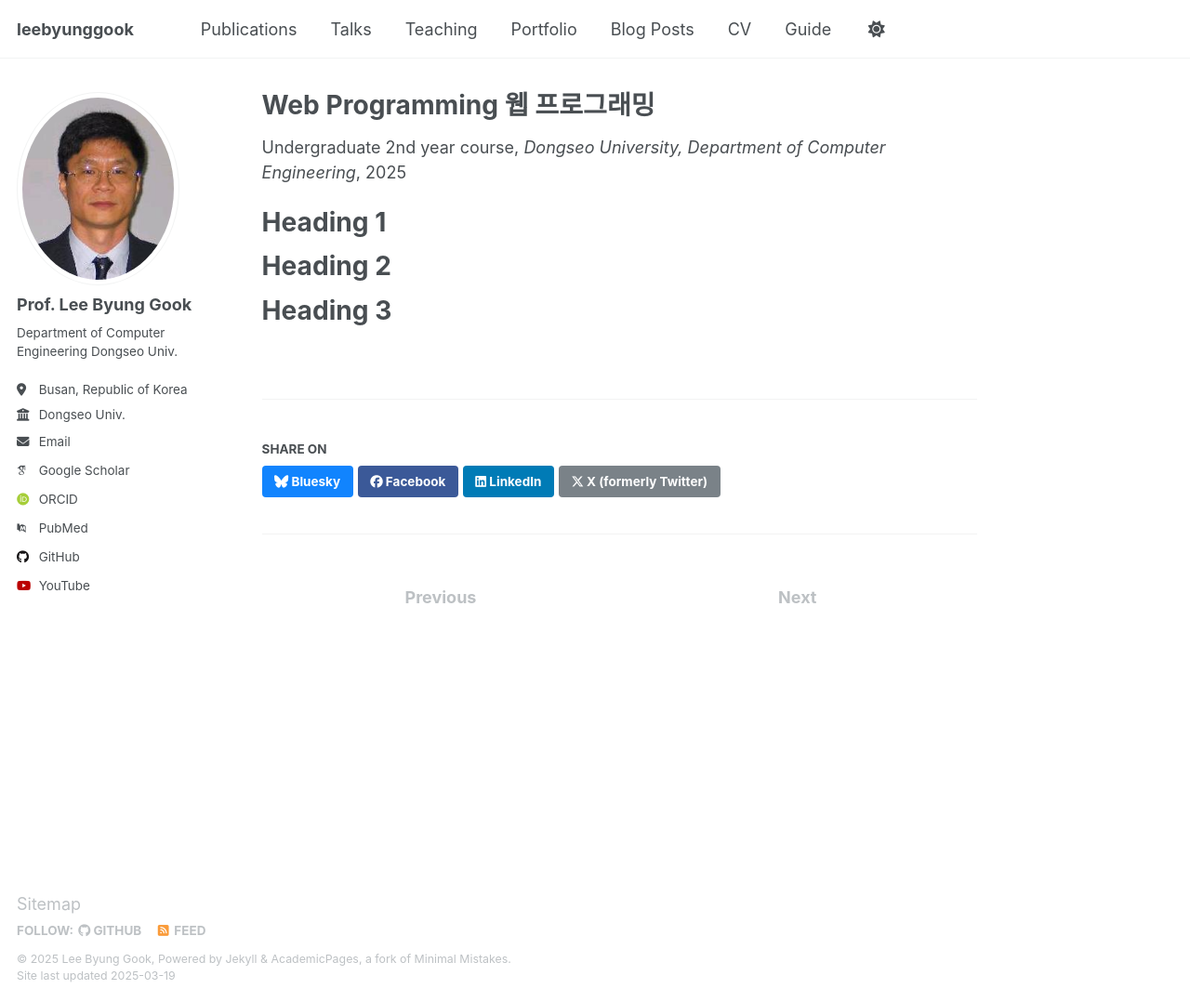
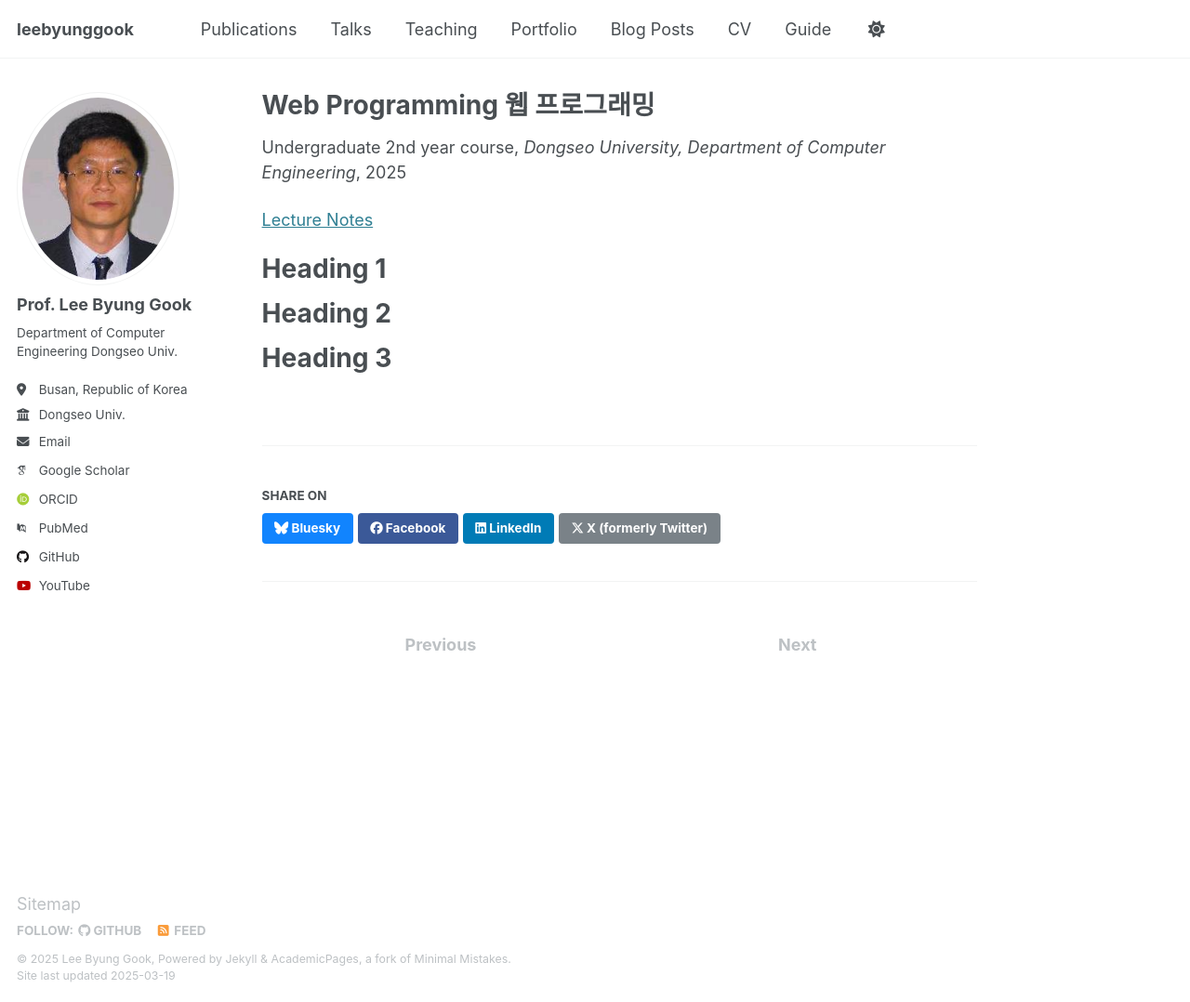
Before and after one commit to leebyunggook/leebyunggook.github.io, a Jekyll site: the page built from _teaching/2025-spring-teaching-1.md, in a window 1280 px wide and 1078 px high. Shown: the whole window at 93% size. Built offline with Jekyll 4.4.1, drawn with Linux system fonts in a browser that asks for light colours; some web fonts are replaced.

Commit message:
Update 2025-spring-teaching-1.md

```diff
--- a/_teaching/2025-spring-teaching-1.md
+++ b/_teaching/2025-spring-teaching-1.md
@@ -8,6 +8,7 @@ date: 2025-03-02
 location: "Busan City, Korea"
 ---
 
+[Lecture Notes](https://docs.google.com/document/d/1DIelqz13KJvWNonWlFONPavD1nXrXkX4ZjFuor0YFng/edit?tab=t.0)
 
 Heading 1
 ======
```
